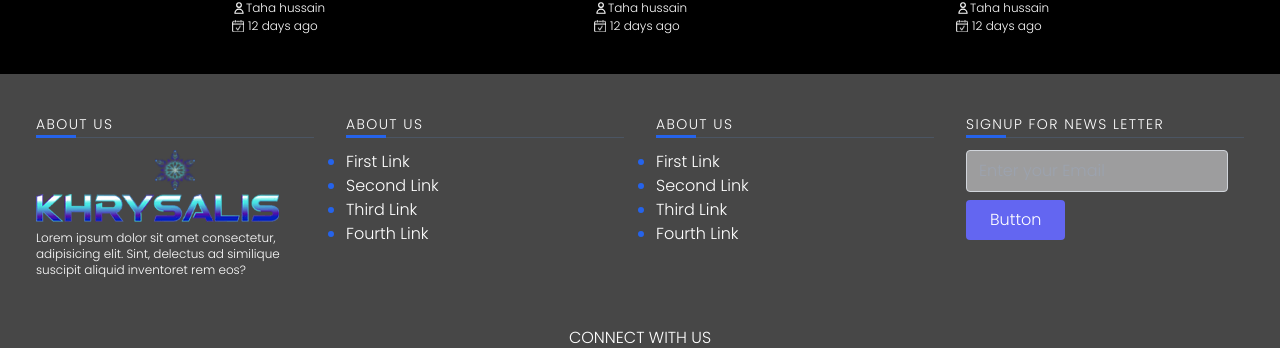
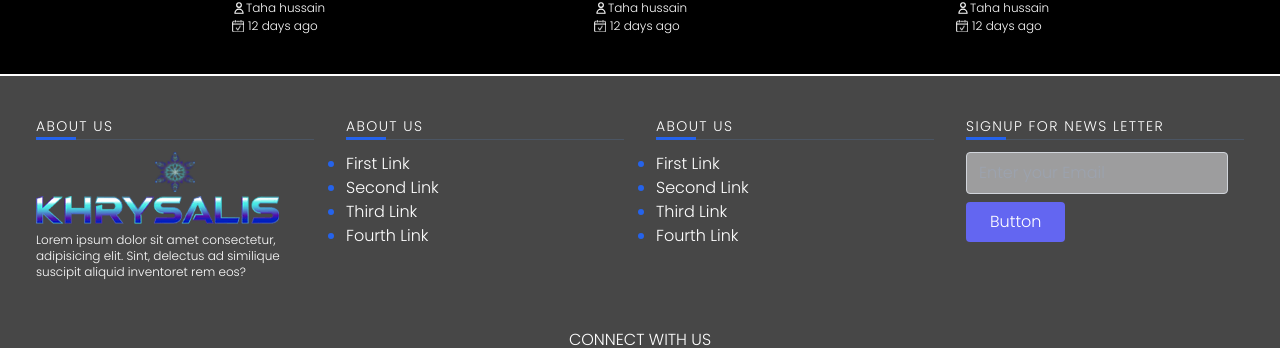
Before and after one commit to MohammadTahaHussain/khrysalis, a React (Create React App) app: page / in a window 1280 px wide. Shown: the part 3936-4284 px from the top of the page. Built offline with nearby package versions, Linux system fonts and the light colour scheme.

Commit message:
added border in footer - index.jsx (homepage)

```diff
--- a/src/pages/index.jsx
+++ b/src/pages/index.jsx
@@ -291,7 +291,7 @@ function HomePage() {
                 </div>
             </div>
             {/* Footer  */}
-            <div className='bg-[#474747] z-50 relative top-10'>
+            <div className='bg-[#474747] z-50 relative top-10 border-t-2 border-white'>
                 <footer class="text-white body-font m-auto">
                     <div class="container px-5 py-10 mx-auto">
                         <div class="flex flex-wrap md:text-left text-center order-first">
```
